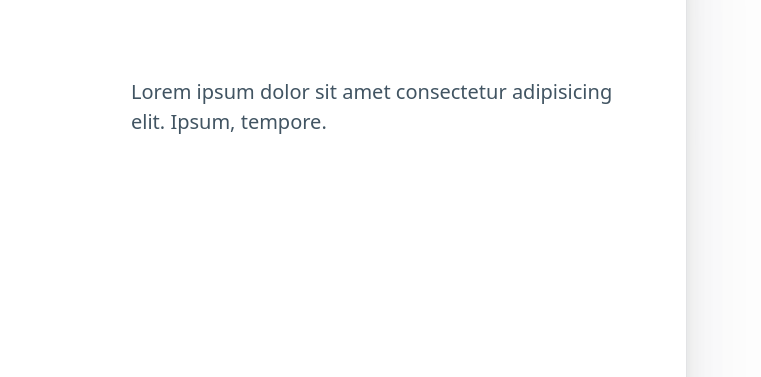
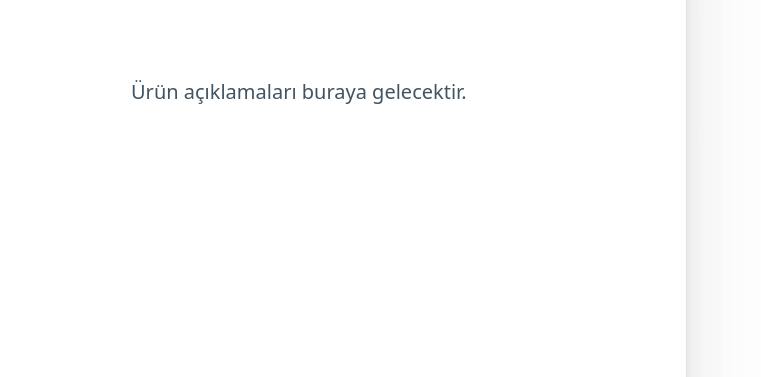
Before and after one commit to zekiyildiraycetin/html_web_projesi, a plain HTML site: page urunler.html in a window 1280 px wide. Shown: the part 372-749 px from the top of the page, 519-1280 px from the left. Drawn offline with nearby package versions, Linux system fonts and the light colour scheme.

Commit message:
Ürün Açıklamaları eklendi

```diff
--- a/urunler.html
+++ b/urunler.html
@@ -30,8 +30,7 @@
             <div class="grid">
                 <div><img src="https://picsum.photos/id/1/400/250" alt="" /></div>
                 <div>
-                    Lorem ipsum dolor sit amet consectetur adipisicing elit. Ipsum,
-                    tempore.
+                    Ürün açıklamaları buraya gelecektir.
                 </div>
             </div>
             <footer>Lorem, ipsum dolor.</footer>
```
